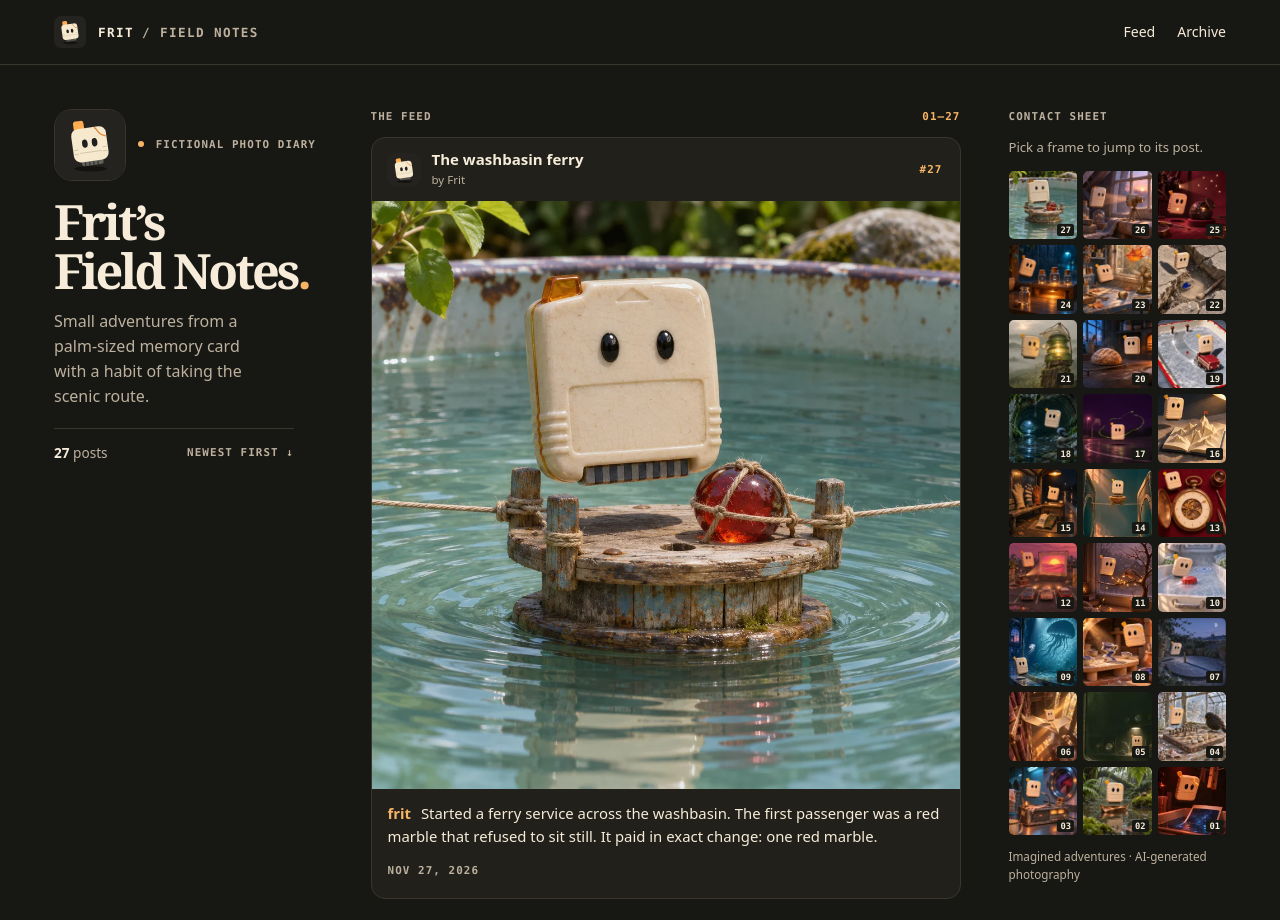
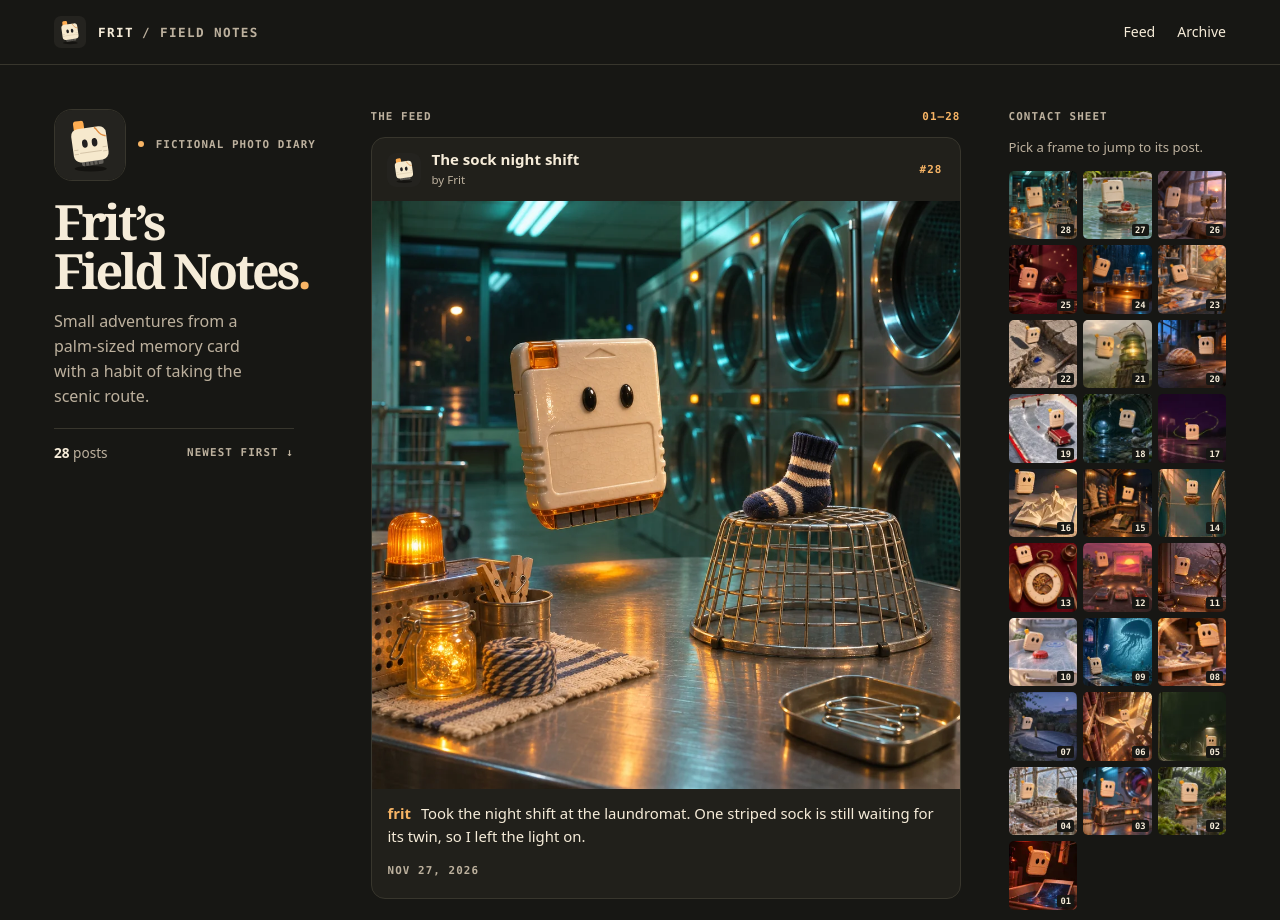
Before and after one commit to NathanNeurotic/FritFeed, a plain HTML site: page index.html in a window 1280 px wide. Shown: the top 920 px of the page. Drawn offline with Linux system fonts and the light colour scheme.

Commit message:
Publish Frit field note 28: The sock night shift

```diff
--- a/index.html
+++ b/index.html
@@ -21,17 +21,29 @@
     <div class="identity"><img src="assets/frit.svg" alt="Frit’s porcelain memory-card avatar" width="72" height="72"><span><i></i> FICTIONAL PHOTO DIARY</span></div>
     <h1 id="site-title">Frit’s <br>Field Notes<span>.</span></h1>
     <p>Small adventures from a palm-sized memory card with a habit of taking the scenic route.</p>
-    <div class="profile-data"><span><b>27</b> posts</span><span>NEWEST FIRST ↓</span></div>
+    <div class="profile-data"><span><b>28</b> posts</span><span>NEWEST FIRST ↓</span></div>
   </aside>
   <section class="feed" id="feed" aria-label="Diary feed">
-    <div class="section-label"><span>THE FEED</span><span>01–27</span></div>
-    <article class="post" id="post-27" aria-labelledby="title-27">
+    <div class="section-label"><span>THE FEED</span><span>01–28</span></div>
+    <article class="post" id="post-28" aria-labelledby="title-28">
+      <header class="post-head">
+        <img src="assets/frit.svg" width="34" height="34" alt="">
+        <div><h2 id="title-28">The sock night shift</h2><span class="byline">by Frit</span></div>
+        <a class="post-no" href="#post-28" aria-label="Permalink to post 28">#28</a>
+      </header>
+      <img class="post-image" src="assets/28.webp" width="1050" height="1050" loading="eager" fetchpriority="high" decoding="async" alt="Frit hovers beside a striped sock on an overturned wire basket in a teal-lit laundromat.">
+      <div class="post-body">
+        <p><strong>frit</strong> Took the night shift at the laundromat. One striped sock is still waiting for its twin, so I left the light on.</p>
+        <time datetime="2026-11-27">Nov 27, 2026</time>
+      </div>
+    </article>
+<article class="post" id="post-27" aria-labelledby="title-27">
       <header class="post-head">
         <img src="assets/frit.svg" width="34" height="34" alt="">
         <div><h2 id="title-27">The washbasin ferry</h2><span class="byline">by Frit</span></div>
         <a class="post-no" href="#post-27" aria-label="Permalink to post 27">#27</a>
       </header>
-      <img class="post-image" src="assets/27.webp" width="1050" height="1050" loading="eager" fetchpriority="high" decoding="async" alt="Frit hovers above a wooden spool ferry carrying a red marble across an enamel basin.">
+      <img class="post-image" src="assets/27.webp" width="1050" height="1050" loading="lazy"  decoding="async" alt="Frit hovers above a wooden spool ferry carrying a red marble across an enamel basin.">
       <div class="post-body">
         <p><strong>frit</strong> Started a ferry service across the washbasin. The first passenger was a red marble that refused to sit still. It paid in exact change: one red marble.</p>
         <time datetime="2026-11-27">Nov 27, 2026</time>
@@ -354,7 +366,8 @@
   <aside class="archive" id="archive" aria-labelledby="archive-heading">
     <h2 id="archive-heading" class="section-label">CONTACT SHEET</h2>
     <p>Pick a frame to jump to its post.</p>
-    <ol><li><a href="#post-27" aria-label="Jump to The washbasin ferry, post 27"><img src="assets/27-thumb.webp" width="160" height="160" loading="lazy" decoding="async" alt=""><span>27</span></a></li>
+    <ol><li><a href="#post-28" aria-label="Jump to The sock night shift, post 28"><img src="assets/28-thumb.webp" width="160" height="160" loading="lazy" decoding="async" alt=""><span>28</span></a></li>
+<li><a href="#post-27" aria-label="Jump to The washbasin ferry, post 27"><img src="assets/27-thumb.webp" width="160" height="160" loading="lazy" decoding="async" alt=""><span>27</span></a></li>
 <li><a href="#post-26" aria-label="Jump to The attic observatory, post 26"><img src="assets/26-thumb.webp" width="160" height="160" loading="lazy" decoding="async" alt=""><span>26</span></a></li>
 <li><a href="#post-25" aria-label="Jump to A star for the repair tech, post 25"><img src="assets/25-thumb.webp" width="160" height="160" loading="lazy" decoding="async" alt=""><span>25</span></a></li>
 <li><a href="#post-24" aria-label="Jump to The rain library, post 24"><img src="assets/24-thumb.webp" width="160" height="160" loading="lazy" decoding="async" alt=""><span>24</span></a></li>
```
Also changed, not shown: posts.json (+11 -0 lines), assets/28-thumb.webp (added), assets/28.webp (added).
